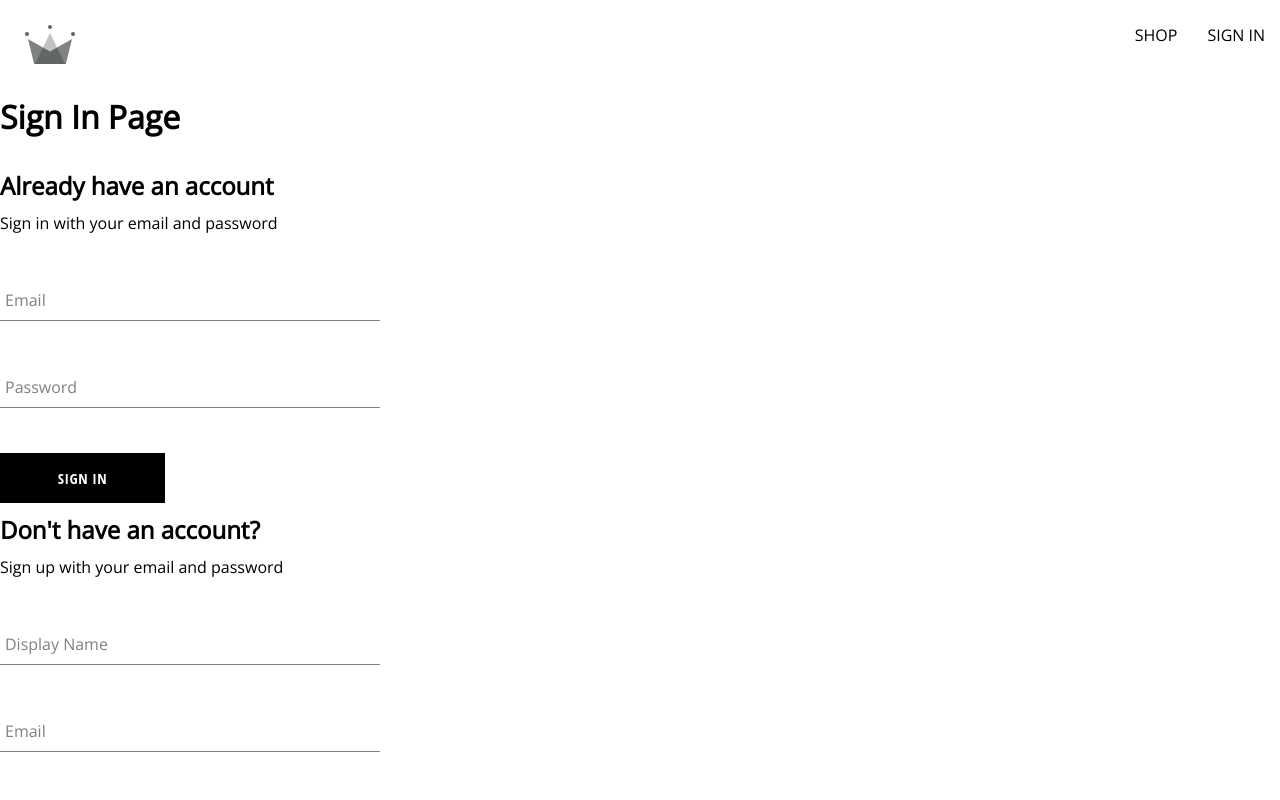
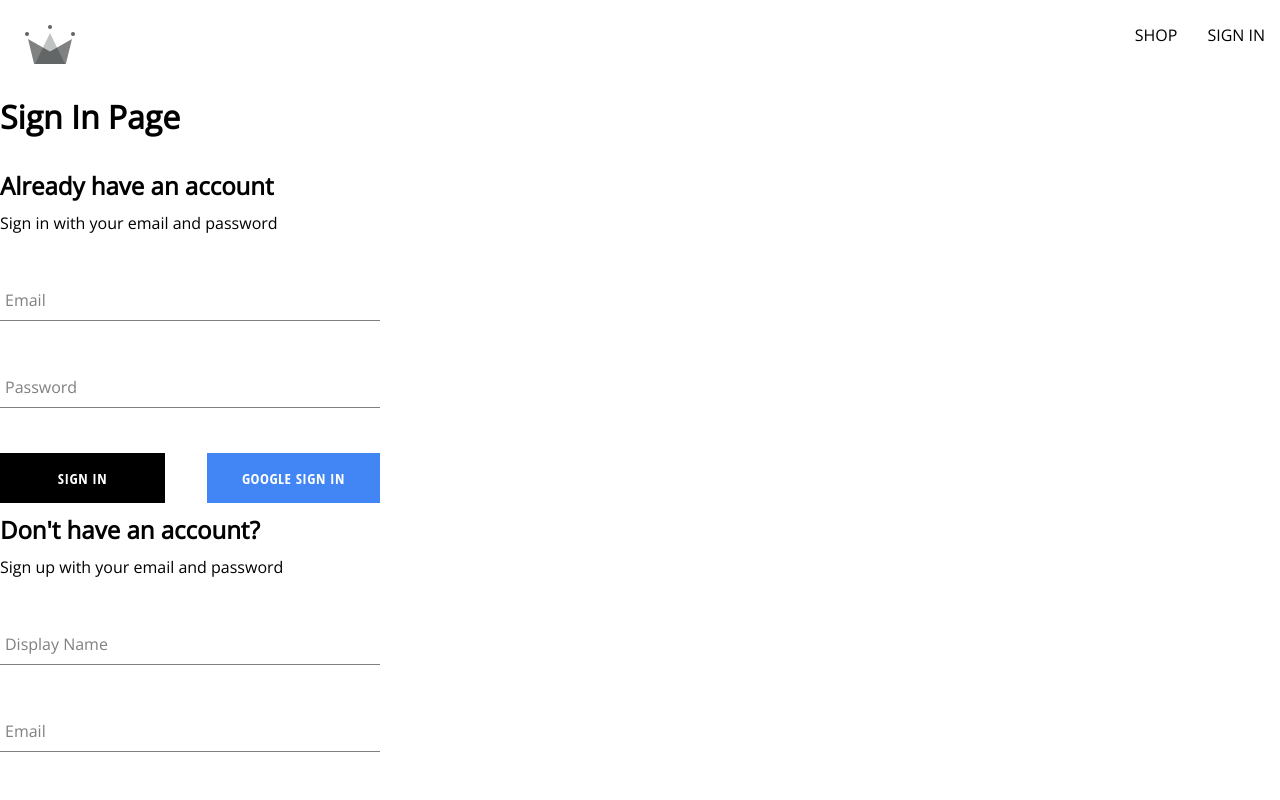
Before and after one commit to Tarun-Mittal-cell/React-Commerce-Genesis, a React (Create React App) app: page /auth in a window 1280 px wide. Shown: the top 800 px of the page. Built offline with nearby package versions, Linux system fonts and the light colour scheme.

Commit message:
added email auth

```diff
--- a/src/components/sign-in-form/sign-in-form.component.jsx
+++ b/src/components/sign-in-form/sign-in-form.component.jsx
@@ -3,7 +3,10 @@
 import FormInput from '../form-input/form-input.component';
 import Button from '../button/button.component';
 
-import { createAuthUserWithEmailAndPassword, createUserDocumentFromAuth } from '../../utils/firebase/firebase.utils';
+import {
+    signInWithGooglePopup,
+    createUserDocumentFromAuth,
+    signInAuthUserWithEmailAndPassword, } from '../../utils/firebase/firebase.utils';
 
 import './sign-in-form.styles.scss';
 
@@ -20,11 +23,16 @@
         setFormFields(defaultFormFields);
     }
 
+    const signInWithGoogle = async () => {
+        const { user } = await signInWithGooglePopup();
+        await createUserDocumentFromAuth(user);
+    };
+
     const handleSubmit = async (event) => {
         event.preventDefault();
 
-
         try {
+            const response = await signInAuthUserWithEmailAndPassword(email, password);
             resetFormFields();
           } catch(error) {}
         };
@@ -57,7 +65,12 @@
                     name="password"
                     value={password}
                     />
-                <Button type ="submit">Sign in</Button>
+                <div className='buttons-container'>
+                    <Button type ="submit">Sign in</Button>
+                    <Button buttonType='google' onClick={signInWithGoogle}>
+                        Google sign in
+                    </Button>
+                </div>
             </form>
         </div>
     );
--- a/src/components/sign-in-form/sign-in-form.styles.scss
+++ b/src/components/sign-in-form/sign-in-form.styles.scss
@@ -6,4 +6,9 @@
     h2 {
         margin: 10px 0;
     }
+
+    .buttons-container {
+        display: flex;
+        justify-content: space-between;
+    }
 }
--- a/src/routes/authentication/authentication.component.jsx
+++ b/src/routes/authentication/authentication.component.jsx
@@ -9,11 +9,6 @@
 
 
 const Authentication = () => {
-    const logGoogleUser = async () => {
-        const { user } = await signInWithGooglePopup();
-        const userDocRef = await createUserDocumentFromAuth(user);
-    };
-
     return (
         <div>
             <h1>Sign In Page</h1>
--- a/src/utils/firebase/firebase.utils.js
+++ b/src/utils/firebase/firebase.utils.js
@@ -5,6 +5,7 @@
     signInWithPopup,
     GoogleAuthProvider,
     createUserWithEmailAndPassword,
+    signInWithEmailAndPassword,
 } from 'firebase/auth';
 
 import {
@@ -74,3 +75,10 @@
 
     return await createUserWithEmailAndPassword(auth, email, password);
 };
+
+
+export const signInAuthUserWithEmailAndPassword = async (email, password) => {
+    if(!email || !password) return;
+
+    return await signInWithEmailAndPassword(auth, email, password);
+};
```
